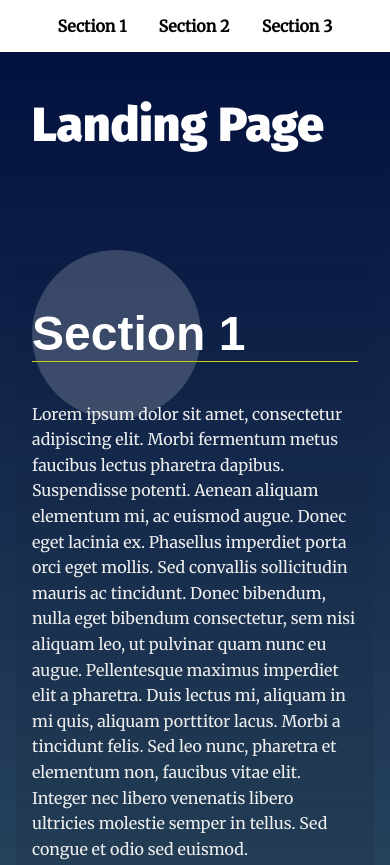
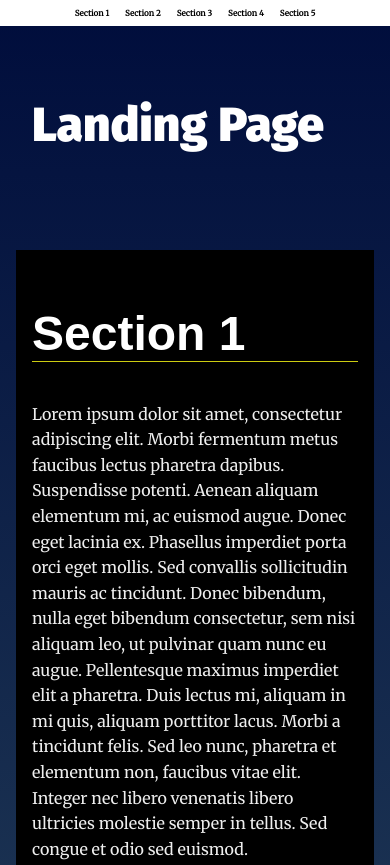
Before and after one commit to Surabhi-G/Landing-Page--Project-2, a plain HTML site: page index.html in a window 390 px wide. Shown: the top 865 px of the page. Drawn offline with Linux system fonts and the light colour scheme.

Commit message:
Required changes for active class
Showing active section on screen

```diff
--- a/css/styles.css
+++ b/css/styles.css
@@ -77,6 +77,7 @@ section {
 .navbar__menu .menu__link {
     display: block;
     padding: 1em;
+    font-size: 1em;
     font-weight: bold;
     text-decoration: none;
     color: #000;
@@ -100,7 +101,7 @@ section {
 /* Footer Styles */
 .page__footer {
     background: #000;
-    padding: 3em;
+    padding: 1em;
     color: #fff;
 }
 
@@ -108,7 +109,20 @@ section {
     color: #fff;
 }
 
-
+@media only screen and (max-width: 35em){
+    .navbar__menu .menu__link {
+        display: block;
+        font-size: 0.5em;
+        text-decoration: none;
+        color: #000;
+    }
+    .page__footer {
+        background: #000;
+        font-size: 0.5em;
+        padding-left: 2em;
+        color: #fff;
+    }
+}
 /* ---- Theme Rules ---- */
 /* Landing Container Styles */
 .landing__container {
@@ -193,17 +207,17 @@ section:nth-of-type(3n + 1) .landing__container::after {
 /* ---- Theme State Rules ---- */
 /* Section Active Styles */
 /* Note: your-active-class class is applied through javascript. You should update the class here and in the index.html to what you set in your javascript file.  */
-section.your-active-class {
-    background: rgb(0, 0, 0);
+section.active {
+    background: rgb(0 , 0 , 0) !important;
     background: linear-gradient(0deg, rgba(0, 0, 0, 0.1) 0%, rgba(0, 0, 0, 0) 100%);
 }
 
-section.your-active-class .landing__container::before {
+section.active .landing__container::before {
     opacity: 1;
     animation: rotate 4s linear 0s infinite forwards;
 }
 
-section.your-active-class .landing__container::after {
+section.active .landing__container::after {
     opacity: 1;
     animation: rotate 5s linear 0s infinite forwards reverse;
 }
--- a/index.html
+++ b/index.html
@@ -50,6 +50,22 @@
         <p>Aliquam a convallis justo. Vivamus venenatis, erat eget pulvinar gravida, ipsum lacus aliquet velit, vel luctus diam ipsum a diam. Cras eu tincidunt arcu, vitae rhoncus purus. Vestibulum fermentum consectetur porttitor. Suspendisse imperdiet porttitor tortor, eget elementum tortor mollis non.</p>
       </div>
     </section>
+    <section id="section4" data-nav="Section 4">
+      <div class="landing__container">
+        <h2>Section 4</h2>
+        <p>Lorem ipsum dolor sit amet, consectetur adipiscing elit. Morbi fermentum metus faucibus lectus pharetra dapibus. Suspendisse potenti. Aenean aliquam elementum mi, ac euismod augue. Donec eget lacinia ex. Phasellus imperdiet porta orci eget mollis. Sed convallis sollicitudin mauris ac tincidunt. Donec bibendum, nulla eget bibendum consectetur, sem nisi aliquam leo, ut pulvinar quam nunc eu augue. Pellentesque maximus imperdiet elit a pharetra. Duis lectus mi, aliquam in mi quis, aliquam porttitor lacus. Morbi a tincidunt felis. Sed leo nunc, pharetra et elementum non, faucibus vitae elit. Integer nec libero venenatis libero ultricies molestie semper in tellus. Sed congue et odio sed euismod.</p>
+
+        <p>Aliquam a convallis justo. Vivamus venenatis, erat eget pulvinar gravida, ipsum lacus aliquet velit, vel luctus diam ipsum a diam. Cras eu tincidunt arcu, vitae rhoncus purus. Vestibulum fermentum consectetur porttitor. Suspendisse imperdiet porttitor tortor, eget elementum tortor mollis non.</p>
+      </div>
+    </section>
+    <section id="section5" data-nav="Section 5">
+      <div class="landing__container">
+        <h2>Section 5</h2>
+        <p>Lorem ipsum dolor sit amet, consectetur adipiscing elit. Morbi fermentum metus faucibus lectus pharetra dapibus. Suspendisse potenti. Aenean aliquam elementum mi, ac euismod augue. Donec eget lacinia ex. Phasellus imperdiet porta orci eget mollis. Sed convallis sollicitudin mauris ac tincidunt. Donec bibendum, nulla eget bibendum consectetur, sem nisi aliquam leo, ut pulvinar quam nunc eu augue. Pellentesque maximus imperdiet elit a pharetra. Duis lectus mi, aliquam in mi quis, aliquam porttitor lacus. Morbi a tincidunt felis. Sed leo nunc, pharetra et elementum non, faucibus vitae elit. Integer nec libero venenatis libero ultricies molestie semper in tellus. Sed congue et odio sed euismod.</p>
+
+        <p>Aliquam a convallis justo. Vivamus venenatis, erat eget pulvinar gravida, ipsum lacus aliquet velit, vel luctus diam ipsum a diam. Cras eu tincidunt arcu, vitae rhoncus purus. Vestibulum fermentum consectetur porttitor. Suspendisse imperdiet porttitor tortor, eget elementum tortor mollis non.</p>
+      </div>
+    </section>
   </main>
   <footer class="page__footer">
     <p>&copy Surabhi on 5 5 2020</p>
--- a/js/app.js
+++ b/js/app.js
@@ -41,9 +41,9 @@ function Navigating(){
 
 // Add class 'active' to section when near top of viewport
 function Activating(){
-    active=false;//initially setting active as false
+    let active=false;//initially setting active as false
     for(let section of sections){
-        if((window.screenY+navigationBar.offsetHeight) < (section.offsetHeight+section.offsetTop) && !active){
+        if((window.scrollY+navigationBar.offsetHeight) < (section.offsetHeight+section.offsetTop) && !active){
             //if the scrolled pixels + unordered list height is less than section's offset height+offset top and  section is not set to active
             active = true;//make it active class
             section.classList.add('active');
@@ -75,4 +75,4 @@ document.addEventListener('DOMContentLoaded', function(){
     Navigating();//calling for function building navigation menu
     clickOnNavigation();//when clicking on a navigation name this will be called
 });
-windows.addEventListener("scroll", Activating());//handle for setting section class as active
+window.addEventListener("scroll", Activating);//handle for setting section class as active
```
